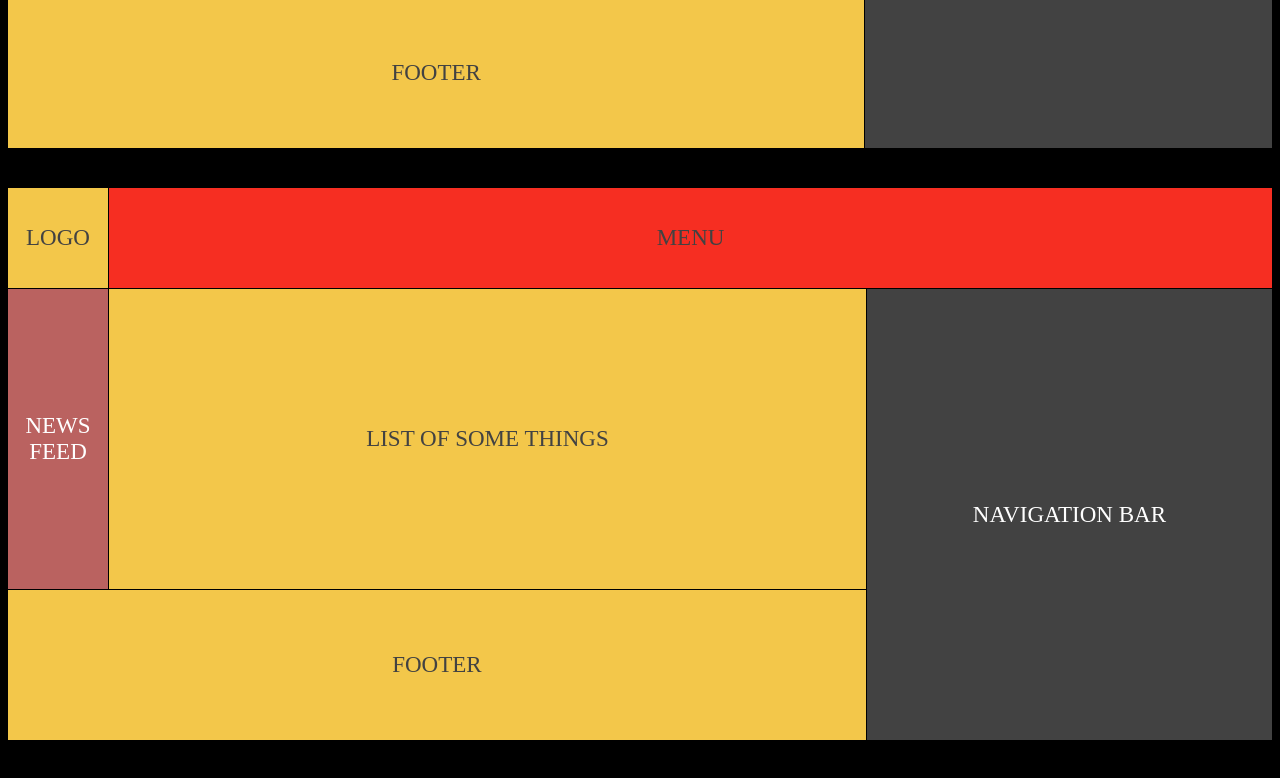
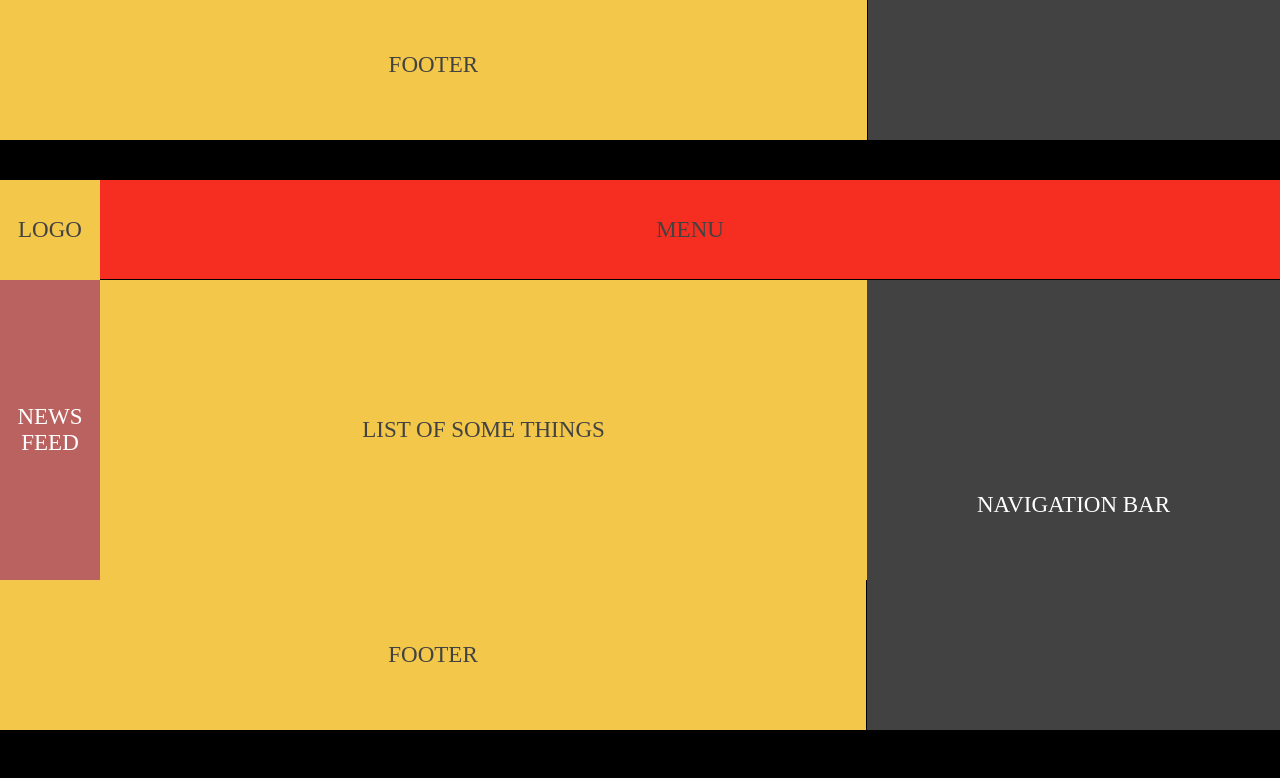
Before and after one commit to bartushak007/grid-flex, a plain HTML site: page index.html in a window 1280 px wide. Shown: the part 512-1290 px from the top of the page. Drawn offline with Linux system fonts and the light colour scheme.

Commit message:
Update style.css

```diff
--- a/css/style.css
+++ b/css/style.css
@@ -2,6 +2,8 @@ body {
   background: #000000;
   font-size: 23px;
   color: #424242;
+  margin: 0;
+  padding: 0;
 }
 
 /*grid*/
@@ -77,7 +79,6 @@ body {
 
 .nav {
   grid-area: nv;
-
 }
 
 .footer {
@@ -86,7 +87,6 @@ body {
 
 .text {
   text-transform: uppercase;
-
 }
 
 /*flex-box*/
@@ -99,10 +99,11 @@ body {
 .head {
   width: 100%;
   display: flex;
-
 }
 
-.second-wrapper .cell:not(.second-nav):not(.second-menu):not(.second-footer) {
+.logo-border,
+.news-border,
+.list-border {
   border-right: 1px solid #000000;
   border-bottom: 1px solid #000000;
 }
@@ -113,14 +114,15 @@ body {
 }
 
 .second-menu {
-	flex: 1;
+  flex-grow: 1;
   border-bottom: 1px solid #000000;
 }
 .main-container {
   display: flex;
 }
 .container {
-	flex-grow: 2;
+  flex-grow: 65;
+  flex-basis: 100px;
   display: flex;
   flex-wrap: wrap;
 }
@@ -131,7 +133,7 @@ body {
 }
 
 .second-list {
-	flex: 1
+  flex-grow: 1
 }
 
 
@@ -142,5 +144,6 @@ body {
 }
 
 .second-nav {
-	flex-grow: 1;
+  flex-grow: 35;
+  flex-basis: 0;
 }
```
Lines whose indentation alone changed are shown as unchanged.
